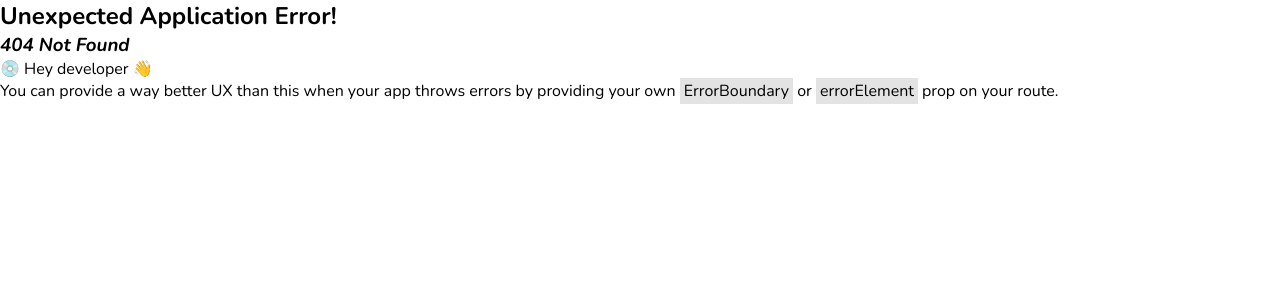
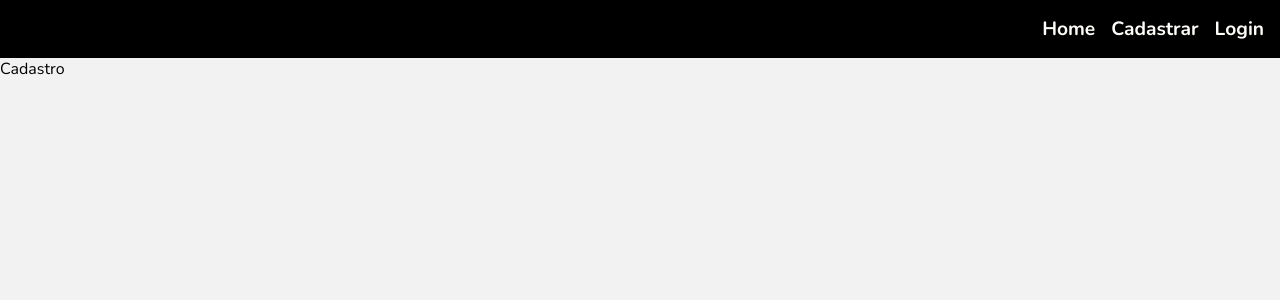
Before and after one commit to vitoriafreitasdev/platarforma-de-gestao-de-estoque, a React (Vite) app in the folder frontend/: page /cadastro in a window 1280 px wide. Before the commit this address had no page. Shown: the top 300 px of the page. Built offline with nearby package versions, Linux system fonts and the light colour scheme.

Commit message:
tsx de cadastro e login criados

```diff
--- /dev/null
+++ b/frontend/src/routes/Cadastro.tsx
@@ -0,0 +1,9 @@
+
+
+const Cadastro = () => {
+  return (
+    <div>Cadastro</div>
+  )
+}
+
+export default Cadastro
--- a/frontend/src/routes/Home.tsx
+++ b/frontend/src/routes/Home.tsx
@@ -10,13 +10,7 @@ import {type ProductsProps} from "../types/products"
 import systemFetch from "../axios"
 
 const Home = () => {
-  /*
 
-  O que tenho que fazer:
-
-  fazer a rota de cadastro e login
-
-  */
   const [products, setProducts] = useState<ProductsProps | null>(null)
 
   useEffect(() => {
--- /dev/null
+++ b/frontend/src/routes/Login.tsx
@@ -0,0 +1,8 @@
+
+const Login = () => {
+  return (
+    <div>Login</div>
+  )
+}
+
+export default Login
```
Also changed, not shown: frontend/src/main.tsx (+10 -0 lines).
